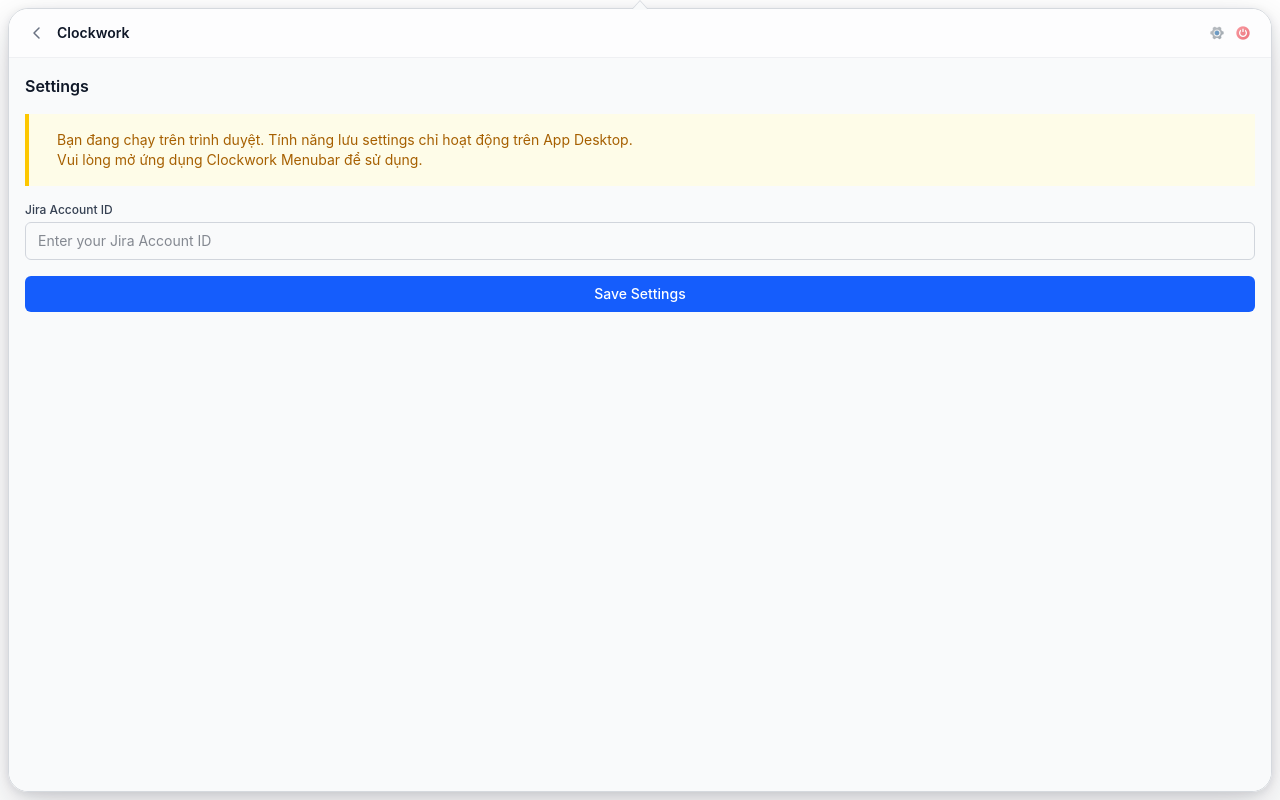
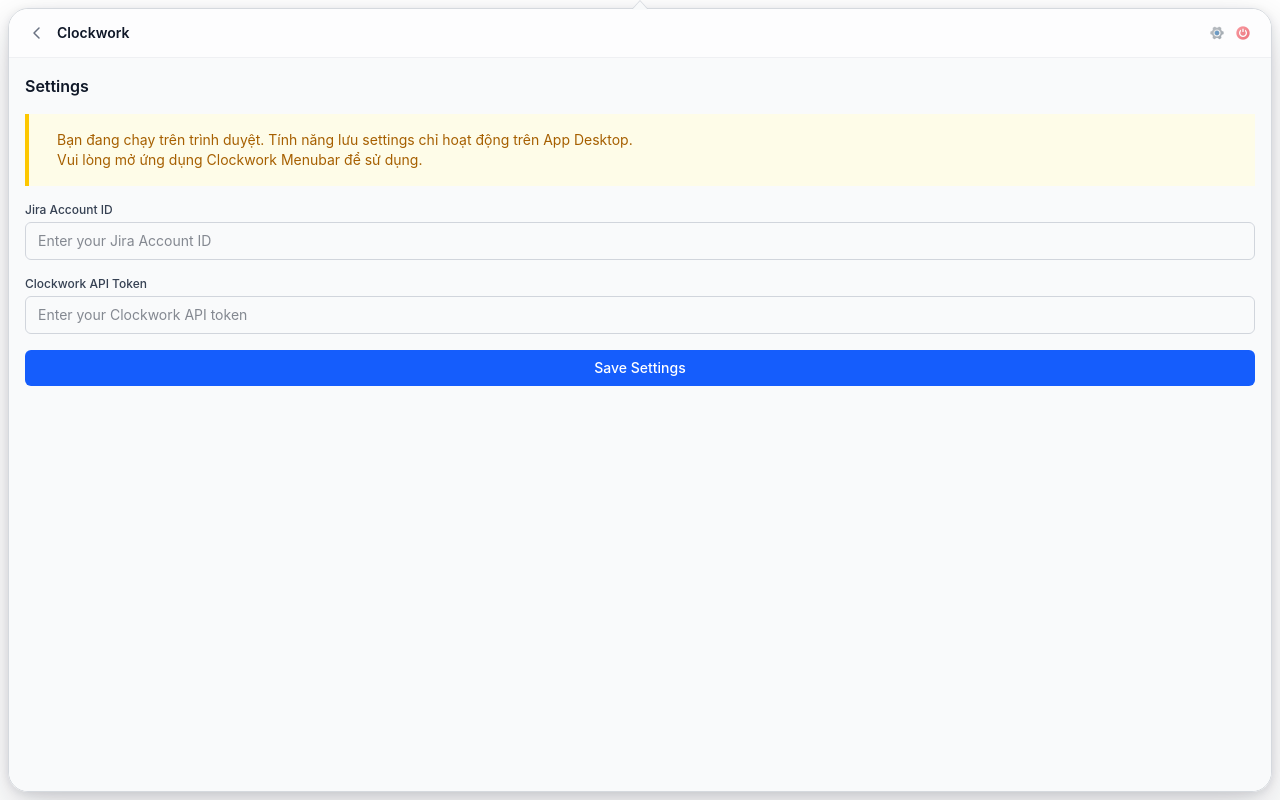
Before and after one commit to vietanha34/clockwork-client, a React (Vite) app in the folder apps/tauri/: page / in a window 1280 px wide. Built offline with nearby package versions, Linux system fonts and the light colour scheme.

Commit message:
feat(tauri): add clockwork api token field in settings view (client-token_20260213)

```diff
--- a/apps/tauri/src/views/SettingsView.tsx
+++ b/apps/tauri/src/views/SettingsView.tsx
@@ -10,6 +10,7 @@
   // @ts-ignore
   const isTauri = typeof window !== 'undefined' && (!!window.__TAURI_INTERNALS__ || !!window.__TAURI__);
   const [jiraToken, setJiraToken] = useState(settings.jiraToken);
+  const [clockworkApiToken, setClockworkApiToken] = useState(settings.clockworkApiToken);
   const [saving, setSaving] = useState(false);
   const [saved, setSaved] = useState(false);
   const [error, setError] = useState<string | null>(null);
@@ -19,7 +20,7 @@
     setSaving(true);
     setError(null);
     try {
-      await updateSettings({ jiraToken });
+      await updateSettings({ jiraToken, clockworkApiToken });
       setSaved(true);
       setTimeout(() => setSaved(false), 2000);
       if (jiraToken) {
@@ -69,6 +70,20 @@
           />
         </div>
 
+        <div>
+          <label htmlFor="clockwork-api-token" className="block text-xs font-medium text-gray-700 mb-1">
+            Clockwork API Token
+          </label>
+          <input
+            id="clockwork-api-token"
+            type="password"
+            value={clockworkApiToken}
+            onChange={(e) => setClockworkApiToken(e.target.value)}
+            placeholder="Enter your Clockwork API token"
+            className="w-full px-3 py-2 text-sm border border-gray-300 rounded-md focus:outline-none focus:ring-2 focus:ring-blue-500"
+          />
+        </div>
+
         {error && <p className="text-xs text-red-600">{error}</p>}
 
         <button
```
